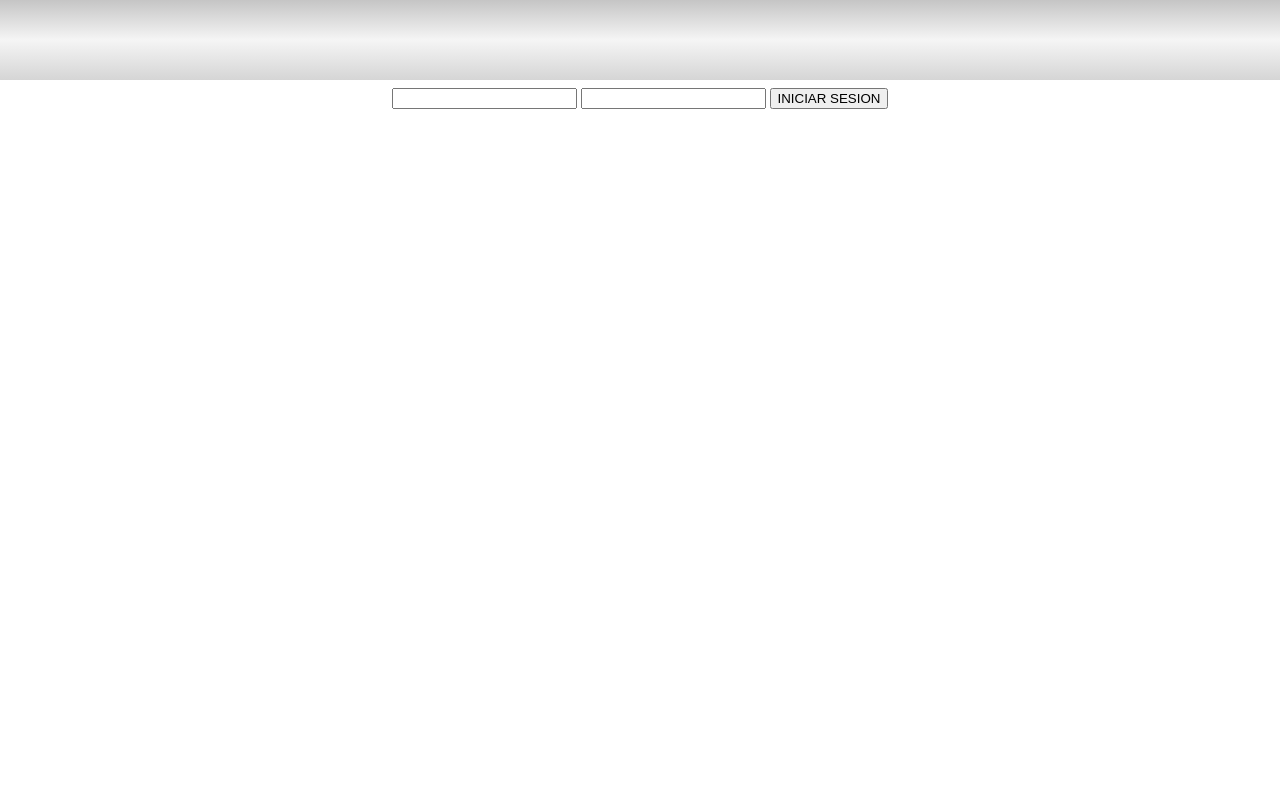
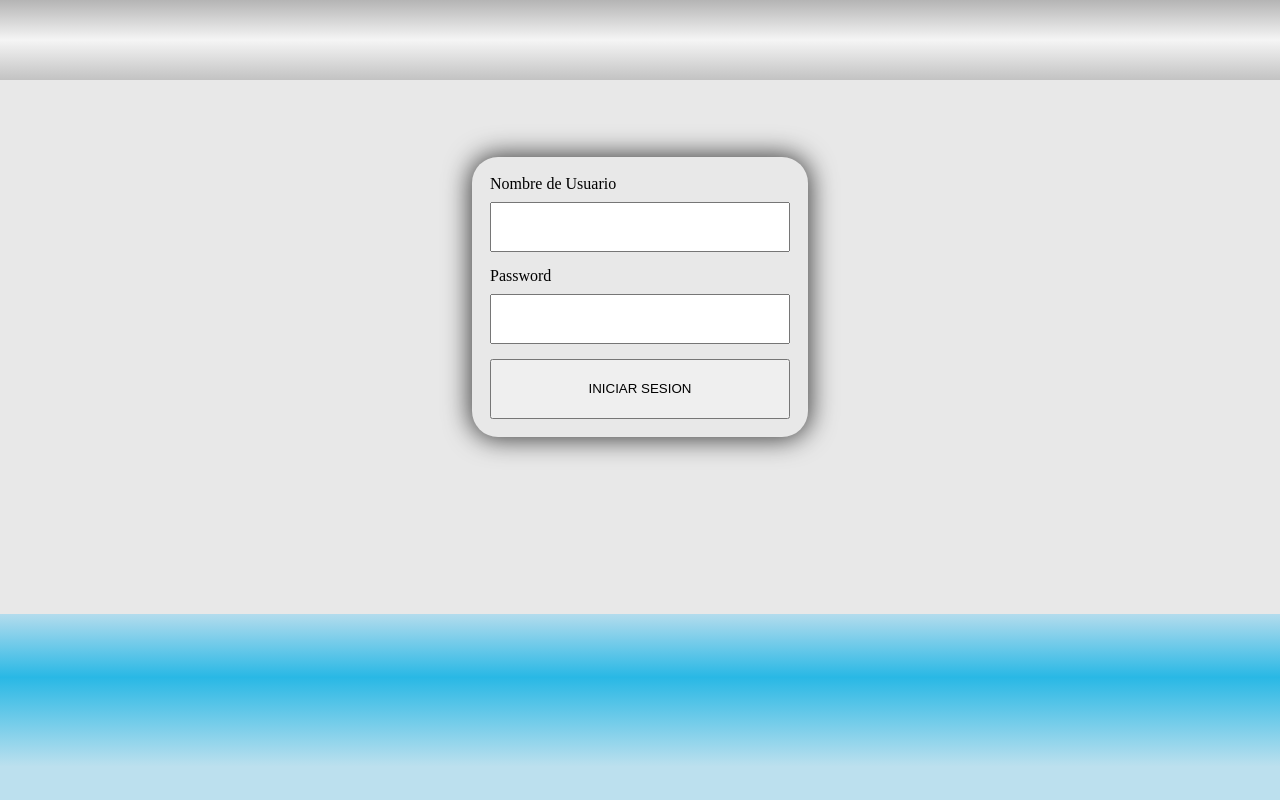
Before and after one commit to JhullRondon/AnimeList, a plain HTML site: page Index.html in a window 1280 px wide. Drawn offline with Linux system fonts and the light colour scheme.

Commit message:
creada pa pagina de login, falta los detalles

```diff
--- a/Index.html
+++ b/Index.html
@@ -9,15 +9,23 @@
    <script src="index.js"></script>
 </head>
 <body>
+   <div class="fixfooter">
       <header class="header">
       </header>
       <main class="contenedor">
+         <div class="cajalog">
             <section class="login">
+               <p>Nombre de Usuario</p>
                <input type="text" name="nick" id="nickname">
+               <p>Password</p>
                <input type="password" name="pass" id="password">
                <input type="button" value="INICIAR SESION" class="sesion">
             </section>
-      <footer class="footer"></footer>
+         </div>
       </main>
+   </div>
+   <footer class="footer">
+      <section class="banner"></section>
+   </footer>
 </body>
 </html>
--- a/style.css
+++ b/style.css
@@ -10,8 +10,32 @@ body{
    display: grid;
    justify-content: center;
    gap: 5px;
-   margin-top: 8px;
+   margin-top: 6%;
+}
+p{
+   display: inline;
+   margin: 0;
+}
+.cajalog{
+   padding: 18px;
+   border-radius: 26px 26px 26px 26px;
+   -moz-border-radius: 26px 26px 26px 26px;
+   -webkit-border-radius: 26px 26px 26px 26px;
+   border: 3px hidden #000000;
+   box-shadow: 0px 0px 26px 2px rgba(0,0,0,0.75);
 }
 .login {
-   display: block;
+   display: grid;
+   grid-template: 12px 50px 12px 50px 60px / 300px;
+   gap: 15px;
 }
+
+.fixfooter {
+   min-height: calc(100vh - 186px);
+   background-color: rgba(224, 224, 224, 0.733);
+}
+.banner {
+   height: 186px;
+   width: 100%;
+   background: linear-gradient(to bottom, rgba(179,220,237,1) 0%, rgba(122,205,234,1) 14%, rgba(41,184,229,1) 34%, rgba(188,224,238,1) 82%, rgba(188,224,238,1) 100%);/* W3C */
+}
```
Lines whose indentation alone changed are shown as unchanged.
